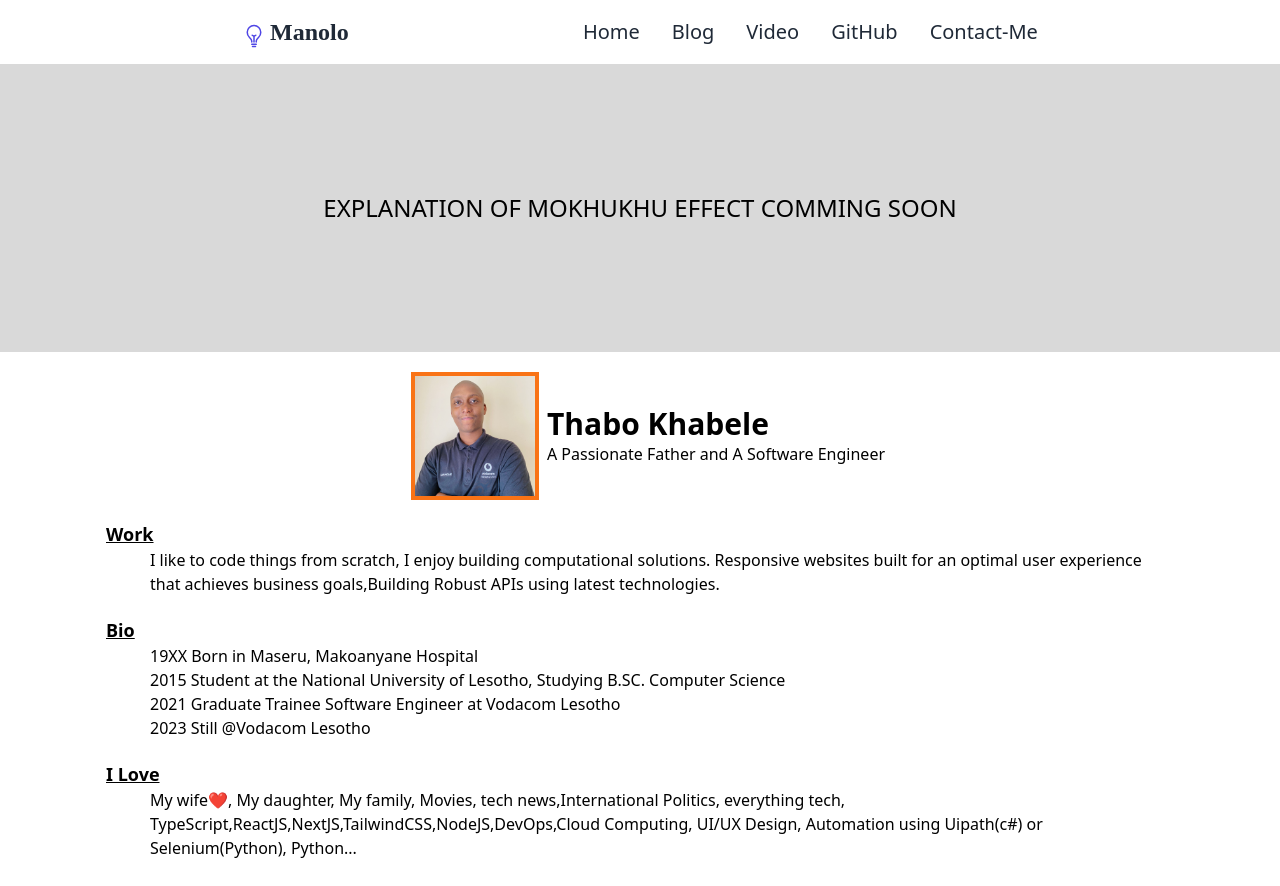
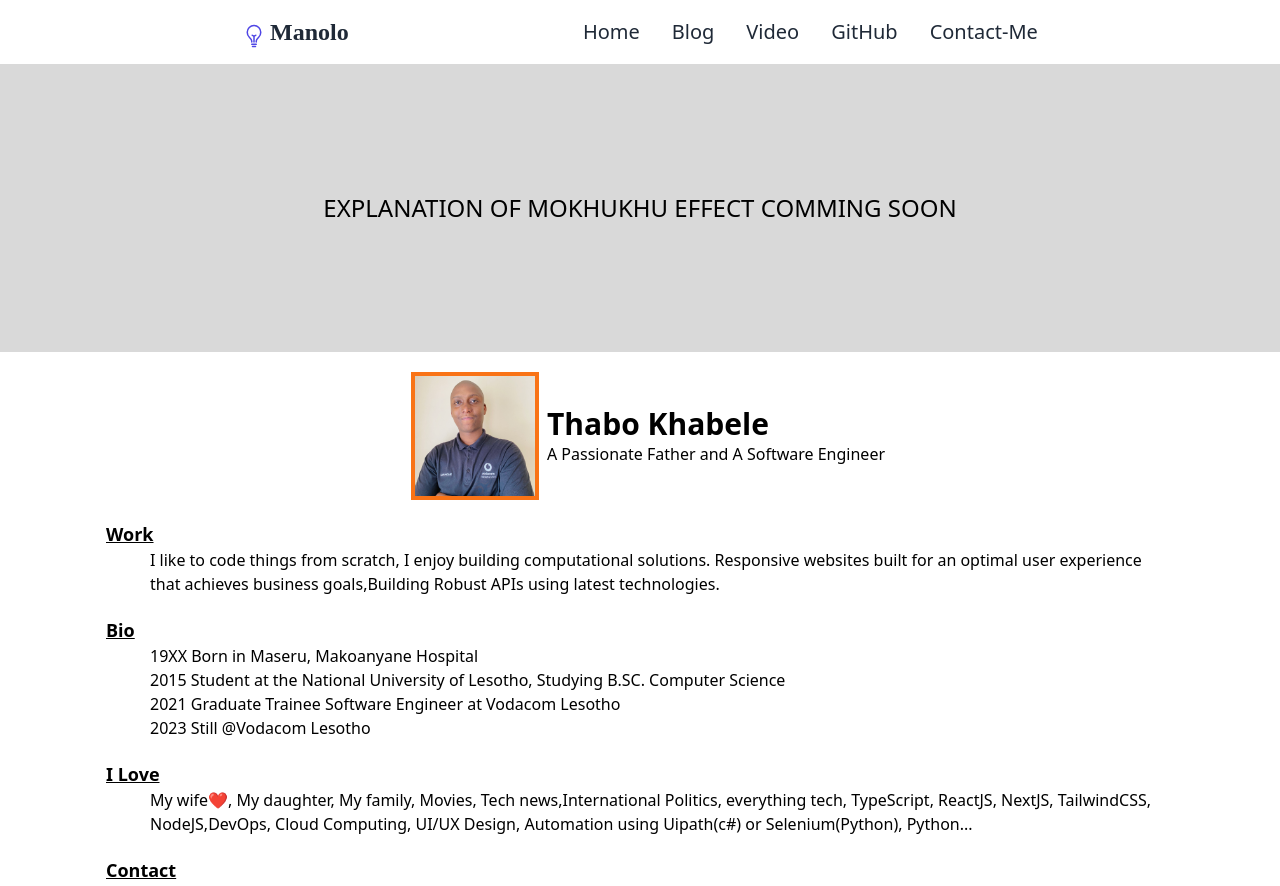
Before and after one commit to thabozee/thabo, a Next.js app: page / in a window 1280 px wide. Shown: the top 886 px of the page. Built offline with nearby package versions, Linux system fonts and the light colour scheme.

Commit message:
fix: overflow that was caused by the things i love section

```diff
--- a/components/body.tsx
+++ b/components/body.tsx
@@ -37,11 +37,10 @@ const Body = () => {
         <div className="text-lg font-bold underline">I Love</div>
         <div className="w-4/5 text-base ml-11">
           <p>
-            My wife❤️, My daughter, My family, Movies, tech news,International
-            Politics, everything tech,
-            TypeScript,ReactJS,NextJS,TailwindCSS,NodeJS,DevOps,Cloud Computing,
-            UI/UX Design, Automation using Uipath(c#) or Selenium(Python),
-            Python...
+            My wife❤️, My daughter, My family, Movies, Tech news,International
+            Politics, everything tech, TypeScript, ReactJS, NextJS, TailwindCSS,
+            NodeJS,DevOps, Cloud Computing, UI/UX Design, Automation using
+            Uipath(c#) or Selenium(Python), Python...
           </p>
         </div>
       </div>
```
Also changed, not shown: public/logo-linkedin.svg (deleted).
